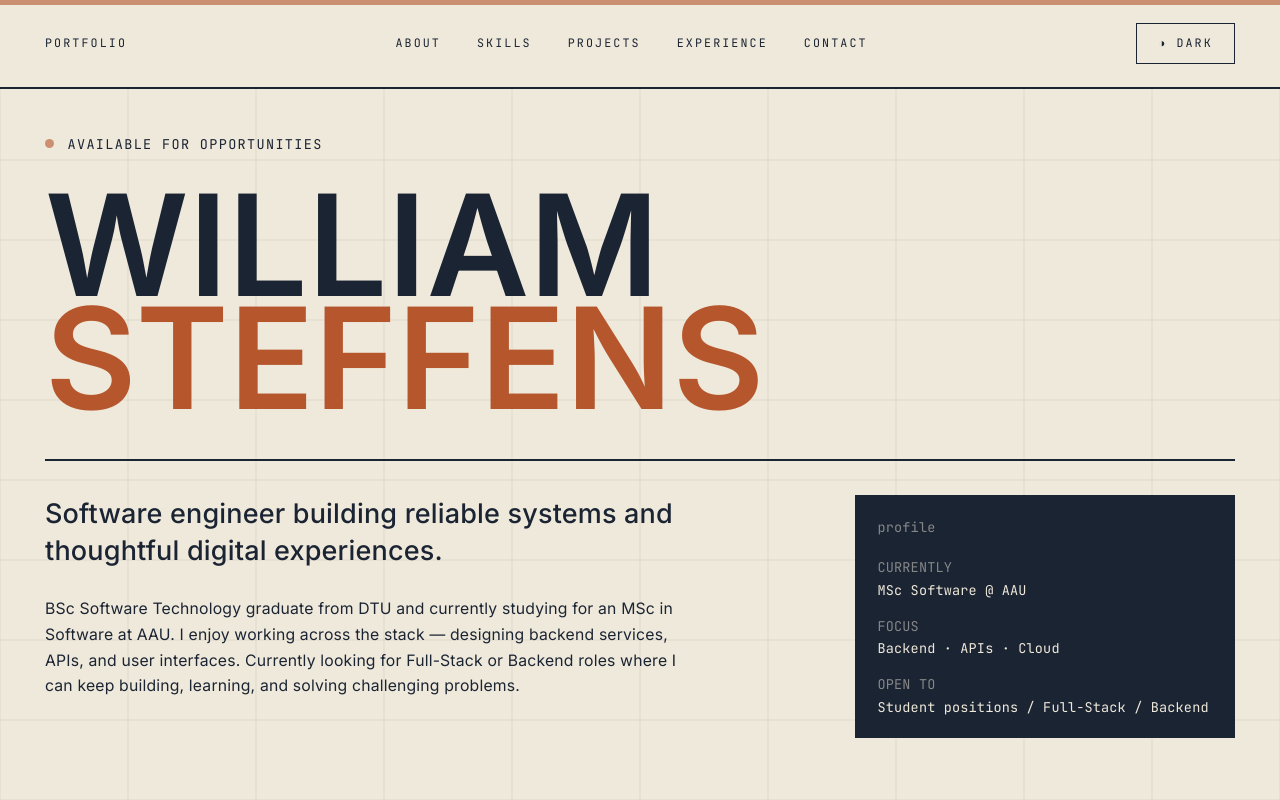
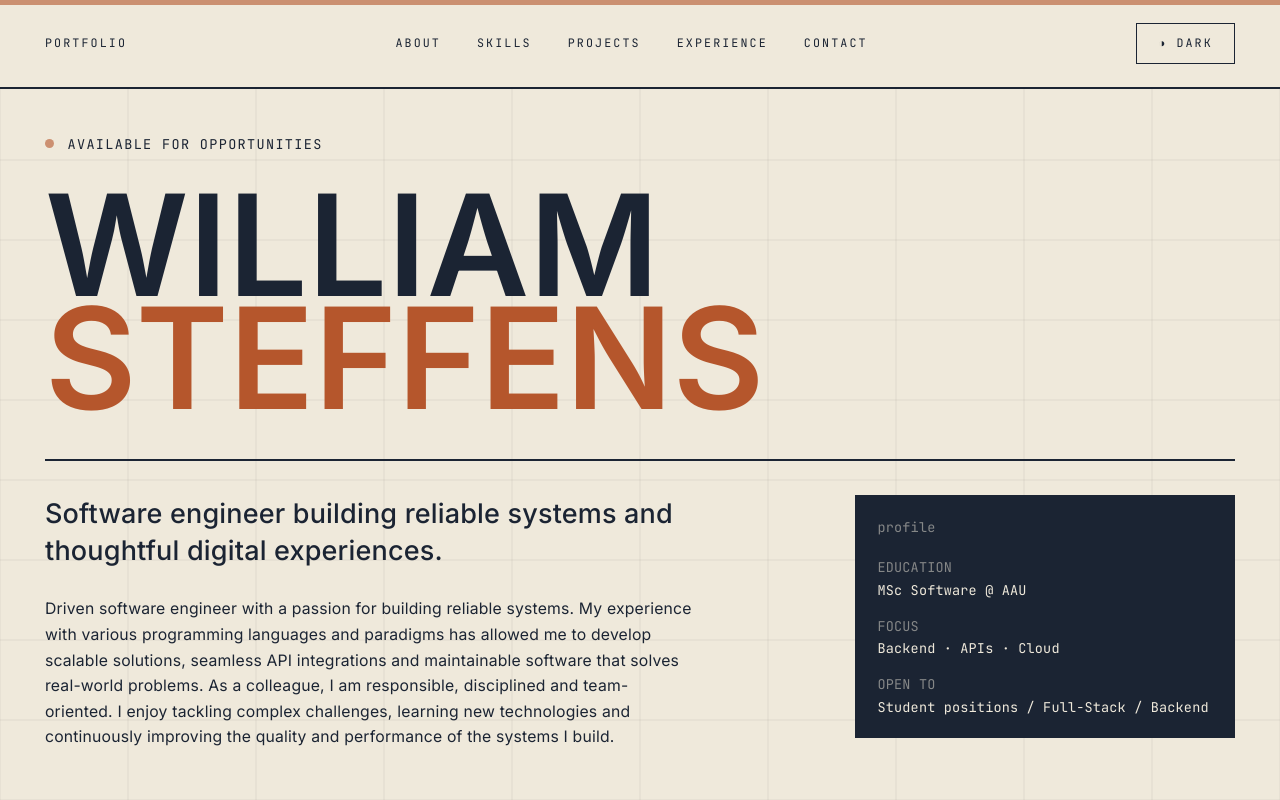
Before and after one commit to williamsteffens/portfolio, a React (Vite) app: page / in a window 1280 px wide. Built offline with nearby package versions, Linux system fonts and the light colour scheme.

Commit message:
Add volunteer and student assistant experience; Add darkmode visuals to experience section; update personal description in Hero section

```diff
--- a/src/components/ExperienceCard.jsx
+++ b/src/components/ExperienceCard.jsx
@@ -47,7 +47,7 @@ const ExperienceItem = ({ item }) => {
                     absolute -left-1.25 top-1
                     w-3 h-3 rounded-full
                     bg-rust
-                    border-2 border-paper
+                    border-2 border-dark-border dark:border-paper
                 "
             />
 
@@ -55,11 +55,11 @@ const ExperienceItem = ({ item }) => {
                 {item.year}
             </p>
 
-            <h3 className="font-display font-bold text-2xl leading-tight mb-2 text-paper">
+            <h3 className="font-display font-bold text-2xl leading-tight mb-2 text-ink dark:text-paper">
                 {item.title}
             </h3>
 
-            <p className="text-sm leading-relaxed max-w-[60ch] text-paper/75">
+            <p className="text-sm leading-relaxed max-w-[60ch] text-ink/75 dark:text-paper/75">
                 {item.desc}
             </p>
         </motion.div>
--- a/src/sections/Experience.jsx
+++ b/src/sections/Experience.jsx
@@ -4,11 +4,24 @@ import ExperienceItem from "../components/ExperienceCard";
 
 const experience = [
     {
+        year: "2026",
+        title: "Volunteer @ Coding Pirates",
+        desc: "Volunteer at Coding Pirates hosted by Microsoft Lyngby, introducing children and young people \
+        to programming and computational thinking \
+        through hands-on projects. Helped participants develop problem-solving skills, \
+        explore technology, and build confidence in coding." ,
+    },
+    {
         year: "2022",
-        title: "Student Software Engineer @ Continia Software",
-        desc: "Developed and maintained features for document capture solutions. \
-            Collaborated with cross-functional teams to deliver new functionality and improvements. \
-            Contributed to bug fixes, testing, and code reviews in an agile development environment."
+        title: "Software Engineer @ Continia Software",
+        desc: "I have contributed to the development of Continia’s automatic OCR-based invoice system. As part of an agile cross-functional team, \
+            I have been involved in the entire iterative delivery process of designing new features, implementing, reviewing, writing automated tests, \
+            debugging and maintaining production systems."
+    },
+    {
+        year: "2021",
+        title: "Student Assistant @ DTU",
+        desc: "I was fully responsible for maintaining the university website. I developed and integrated new features while resolving technical issues to ensure a stable platform."
     },
 ];
 
@@ -31,7 +44,7 @@ const Experience = () => {
             id="experience"
             className="
                 relative z-1 px-6 md:px-10 py-16 md:py-20
-                bg-ink dark:bg-black text-paper
+                bg-paper-dark dark:bg-black text-ink dark:text-paper
                 transition-colors duration-300
             "
         >
@@ -42,7 +55,7 @@ const Experience = () => {
                 whileInView={{ opacity: 1, y: 0 }}
                 viewport={{ once: true }}
                 transition={{ duration: 0.6 }}
-                className="font-display font-extrabold text-[clamp(34px,5vw,64px)] leading-[0.95] mb-10 text-paper"
+                className="font-display font-extrabold text-[clamp(34px,5vw,64px)] leading-[0.95] mb-10 "
             >
                 EXPERIENCE
             </motion.h2>
@@ -60,7 +73,7 @@ const Experience = () => {
                         absolute left-0 top-0 bottom-0
                         border-l-[1.5px]
                         border-dashed
-                        border-paper/25
+                        border-ink dark:border-paper/33
                         origin-top
                     "
                 />
--- a/src/sections/Hero.jsx
+++ b/src/sections/Hero.jsx
@@ -50,10 +50,10 @@ const Hero = () => {
                         </p>
 
                         <p className="text-sm leading-relaxed max-w-xl mt-6">
-                            BSc Software Technology graduate from DTU and currently studying for an MSc in Software at AAU. I enjoy working across the
-                            stack — designing backend services, APIs, and user interfaces.
-                            Currently looking for Full-Stack or Backend roles where I can
-                            keep building, learning, and solving challenging problems.
+                            Driven software engineer with a passion for building reliable systems. My experience with various programming languages and
+                            paradigms has allowed me to develop scalable solutions, seamless API integrations and maintainable software that solves real-world
+                            problems. As a colleague, I am responsible, disciplined and team-oriented. I enjoy tackling complex challenges, learning new
+                            technologies and continuously improving the quality and performance of the systems I build.
                         </p>
                     </div>
 
@@ -69,7 +69,7 @@ const Hero = () => {
 
                         <div className="space-y-4">
                             <div>
-                                <p className="text-paper/50">CURRENTLY</p>
+                                <p className="text-paper/50">EDUCATION</p>
                                 <p className="mt-1">MSc Software @ AAU</p>
                             </div>
 
```
